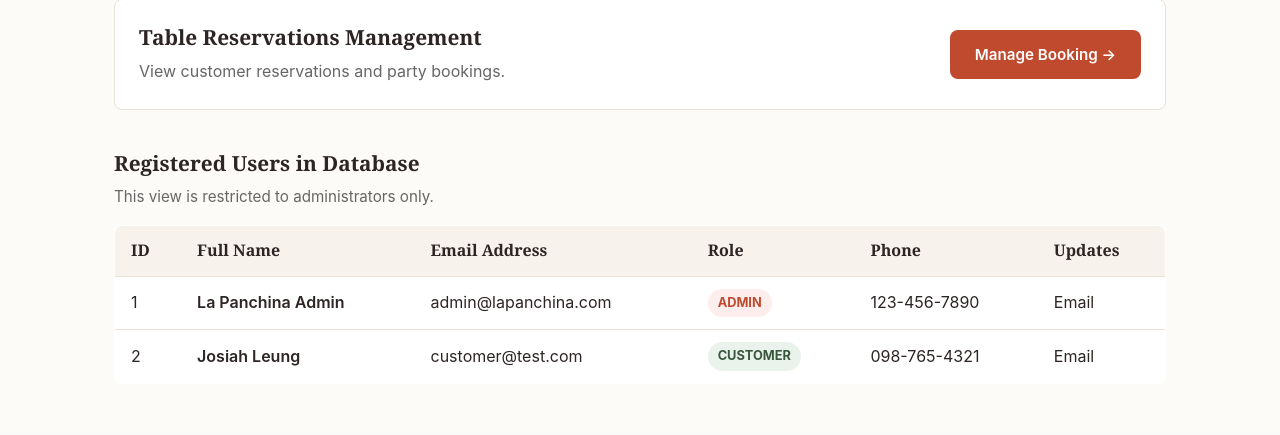
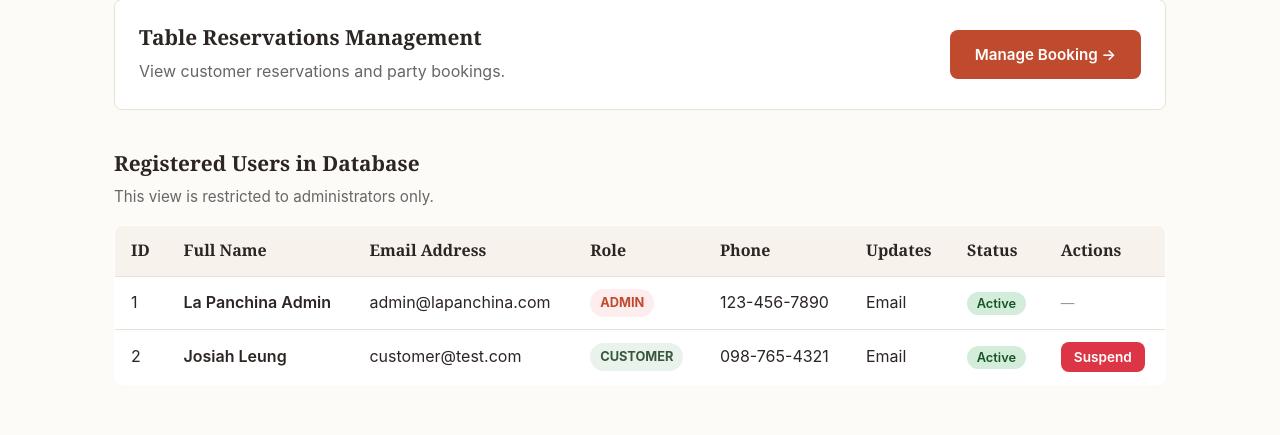
Before and after one commit to franco-4rt/La-Panchina, a Spring Boot app: page /admin in a window 1280 px wide. Shown: the part 488-923 px from the top of the page. Before the commit the page ends 859 px from the top, so only its background shows below. Run offline with Spring Boot 4, Linux system fonts and the light colour scheme; a user stored in the database is signed in.

Commit message:
story 1.12, suspending customer account by admin, the admin can suspend customer's account from the admin dashboard, the suspended customer will get a warning if trying to login to the suspended account, the account can be reactivated again by the admin if the suspension was a mistake.

```diff
--- a/src/main/java/group3/la_panchina/controllers/AdminController.java
+++ b/src/main/java/group3/la_panchina/controllers/AdminController.java
@@ -1,25 +1,27 @@
 package group3.la_panchina.controllers;
 
-
 import java.util.List;
+import java.util.Optional;
 
 import org.springframework.stereotype.Controller;
 import org.springframework.ui.Model;
 import org.springframework.web.bind.annotation.GetMapping;
 import org.springframework.web.bind.annotation.RequestMapping;
+import org.springframework.web.bind.annotation.PostMapping;
+import org.springframework.web.bind.annotation.PathVariable;
+import org.springframework.web.servlet.mvc.support.RedirectAttributes;
 
 import group3.la_panchina.models.User;
 import group3.la_panchina.repositories.UserRepository;
 import jakarta.servlet.http.HttpServletResponse;
 import jakarta.servlet.http.HttpSession;
 
-
 @Controller
-@RequestMapping ("/admin")
+@RequestMapping("/admin")
 public class AdminController {
     private final UserRepository userRepository;
 
-    public AdminController(UserRepository userRepository){
+    public AdminController(UserRepository userRepository) {
         this.userRepository = userRepository;
     }
 
@@ -27,12 +29,12 @@ public class AdminController {
     public String showAdminDashboard(HttpSession session, HttpServletResponse response, Model model) {
         User user = (User) session.getAttribute("session_user");
 
-        if(user == null || !"ADMIN".equalsIgnoreCase(user.getRole())){
+        if (user == null || !"ADMIN".equalsIgnoreCase(user.getRole())) {
             return "redirect:/login";
         }
 
         // Prevent caching of pages (from professor)
-        response.setHeader("Cache-Control", "no-cache, no-store, must-revalidate" );
+        response.setHeader("Cache-Control", "no-cache, no-store, must-revalidate");
         response.setHeader("Pragma", "no-cache");
         response.setHeader("Expires", "0");
 
@@ -43,4 +45,34 @@ public class AdminController {
         return "admin";
     }
 
+    @PostMapping("/users/{id}/toggle-suspend")
+    public String toggleUserSuspension(@PathVariable Long id,
+            HttpSession session,
+            RedirectAttributes redirectAttributes) {
+        User sessionUser = (User) session.getAttribute("session_user");
+        if (sessionUser == null || !"ADMIN".equalsIgnoreCase(sessionUser.getRole())) {
+            return "redirect:/login";
+        }
+
+        Optional<User> targetOpt = userRepository.findById(id);
+        if (targetOpt.isEmpty()) {
+            redirectAttributes.addFlashAttribute("errorMessage", "User not found.");
+            return "redirect:/admin";
+        }
+
+        User target = targetOpt.get();
+        if ("ADMIN".equalsIgnoreCase(target.getRole())) {
+            redirectAttributes.addFlashAttribute("errorMessage", "Administrator accounts cannot be suspended.");
+            return "redirect:/admin";
+        }
+
+        boolean nextState = !target.isSuspended();
+        target.setSuspended(nextState);
+        userRepository.save(target);
+
+        String statusLabel = nextState ? "suspended" : "reactivated";
+        redirectAttributes.addFlashAttribute("successMessage",
+                "Account for " + target.getName() + " has been " + statusLabel + ".");
+        return "redirect:/admin";
+    }
 }
--- a/src/main/java/group3/la_panchina/controllers/GoogleOAuthController.java
+++ b/src/main/java/group3/la_panchina/controllers/GoogleOAuthController.java
@@ -115,6 +115,11 @@ public class GoogleOAuthController {
                 user = userRepository.save(user);
             }
 
+            if (user.isSuspended()) {
+                redirectAttributes.addFlashAttribute("errorMessage", "Your account has been suspended by an administrator.");
+                return "redirect:/login";
+            }
+
             user.recordLogin();
             user = userRepository.save(user);
             // Save to session using session_user, login the user
--- a/src/main/resources/templates/admin.html
+++ b/src/main/resources/templates/admin.html
@@ -1,5 +1,6 @@
 <!DOCTYPE html>
 <html lang="en" xmlns:th="http://www.thymeleaf.org">
+
 <head>
     <meta charset="UTF-8">
     <meta name="viewport" content="width=device-width, initial-scale=1.0">
@@ -7,6 +8,7 @@
     <link rel="icon" type="image/jpeg" th:href="@{/images/logo.jpg}">
     <link rel="stylesheet" th:href="@{/css/style.css}">
 </head>
+
 <body>
     <!-- Navigation Bar -->
     <header class="site-header">
@@ -29,7 +31,8 @@
         <div style="display: flex; justify-content: space-between; align-items: center; flex-wrap: wrap; gap: 1rem;">
             <div>
                 <h2>Admin Management Portal</h2>
-                <p style="color: #666;">Logged in as: <strong th:text="${adminUser.name}">Admin</strong> (<span th:text="${adminUser.email}">admin@lapanchina.com</span>)</p>
+                <p style="color: #666;">Logged in as: <strong th:text="${adminUser.name}">Admin</strong> (<span
+                        th:text="${adminUser.email}">admin@lapanchina.com</span>)</p>
             </div>
             <a th:href="@{/}" class="btn btn-secondary">View Live Website &rarr;</a>
         </div>
@@ -65,6 +68,10 @@
         <h3 style="margin-top: 2.5rem;">Registered Users in Database</h3>
         <p style="color: #666; font-size: 0.95rem;">This view is restricted to administrators only.</p>
 
+        <p th:if="${successMessage}" th:text="${successMessage}" class="success-message" style="margin-bottom: 1rem;">
+        </p>
+        <p th:if="${errorMessage}" th:text="${errorMessage}" class="warning-message" style="margin-bottom: 1rem;"></p>
+
         <table class="admin-table">
             <thead>
                 <tr>
@@ -74,6 +81,8 @@
                     <th>Role</th>
                     <th>Phone</th>
                     <th>Updates</th>
+                    <th>Status</th>
+                    <th>Actions</th>
                 </tr>
             </thead>
             <tbody>
@@ -82,15 +91,35 @@
                     <td style="font-weight: 600;" th:text="${u.name}">Name</td>
                     <td th:text="${u.email}">email@example.com</td>
                     <td>
-                        <span class="role-badge"
-                              th:classappend="${u.role == 'ADMIN'} ? 'role-admin' : 'role-customer'"
-                              th:text="${u.role}">ADMIN</span>
+                        <span class="role-badge" th:classappend="${u.role == 'ADMIN'} ? 'role-admin' : 'role-customer'"
+                            th:text="${u.role}">ADMIN</span>
                     </td>
                     <td th:text="${u.phone != null and !u.phone.isEmpty()} ? ${u.phone} : '-'">-</td>
                     <td th:text="${u.contactPreference}">EMAIL</td>
+                    <td>
+                        <span th:if="${u.suspended}"
+                            style="background-color: #f8d7da; color: #721c24; padding: 0.25rem 0.6rem; border-radius: 12px; font-size: 0.8rem; font-weight: 600;">
+                            Suspended
+                        </span>
+                        <span th:unless="${u.suspended}"
+                            style="background-color: #d4edda; color: #155724; padding: 0.25rem 0.6rem; border-radius: 12px; font-size: 0.8rem; font-weight: 600;">
+                            Active
+                        </span>
+                    </td>
+                    <td>
+                        <form th:if="${u.role != 'ADMIN'}" th:action="@{/admin/users/{id}/toggle-suspend(id=${u.id})}"
+                            method="post" style="margin: 0;">
+                            <button type="submit" class="btn" th:text="${u.suspended} ? 'Reactivate' : 'Suspend'"
+                                th:style="${u.suspended} ? 'background-color: #2e7d32; color: white; padding: 0.35rem 0.75rem; font-size: 0.85rem;' : 'background-color: #dc3545; color: white; padding: 0.35rem 0.75rem; font-size: 0.85rem;'">
+                                Suspend
+                            </button>
+                        </form>
+                        <span th:if="${u.role == 'ADMIN'}" style="color: #999; font-size: 0.85rem;">—</span>
+                    </td>
                 </tr>
             </tbody>
         </table>
     </main>
 </body>
+
 </html>
```
Also changed, not shown: src/main/java/group3/la_panchina/controllers/AuthController.java (+7 -0 lines), src/main/java/group3/la_panchina/models/User.java (+10 -0 lines).
